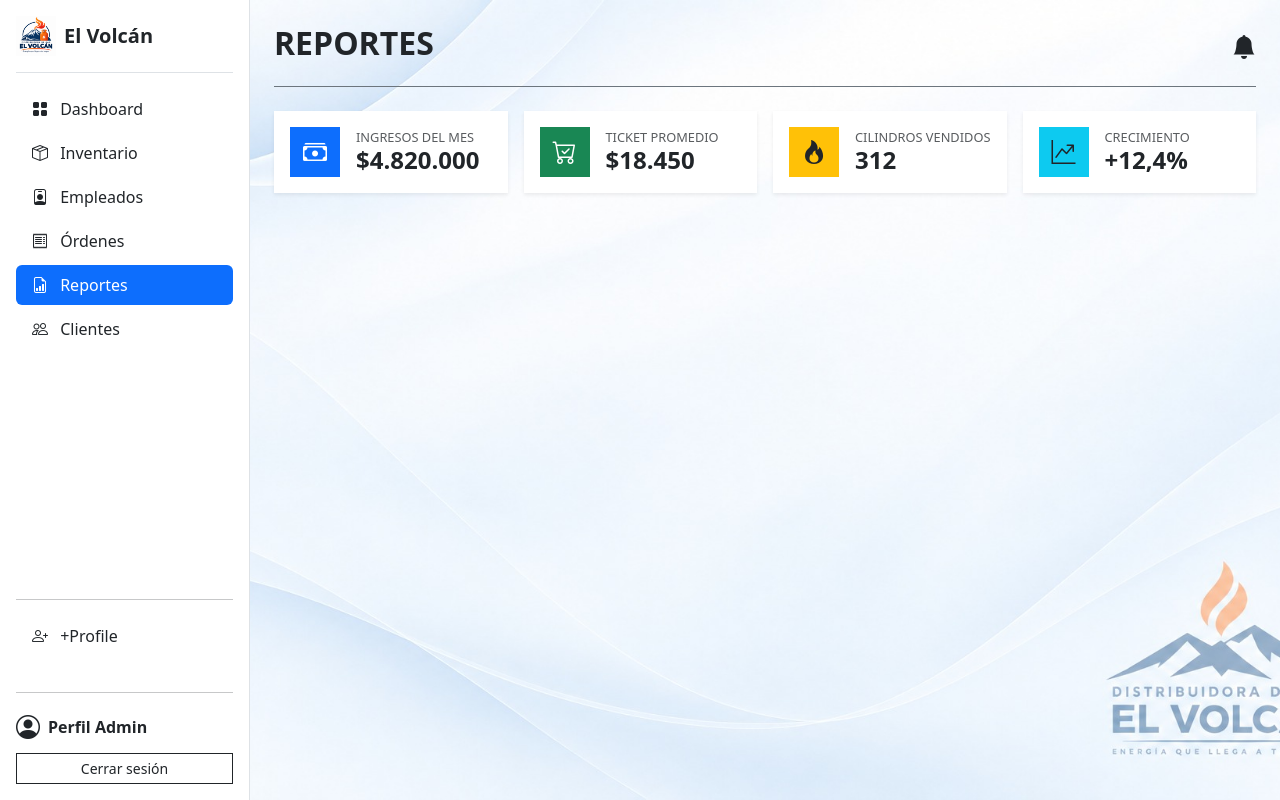
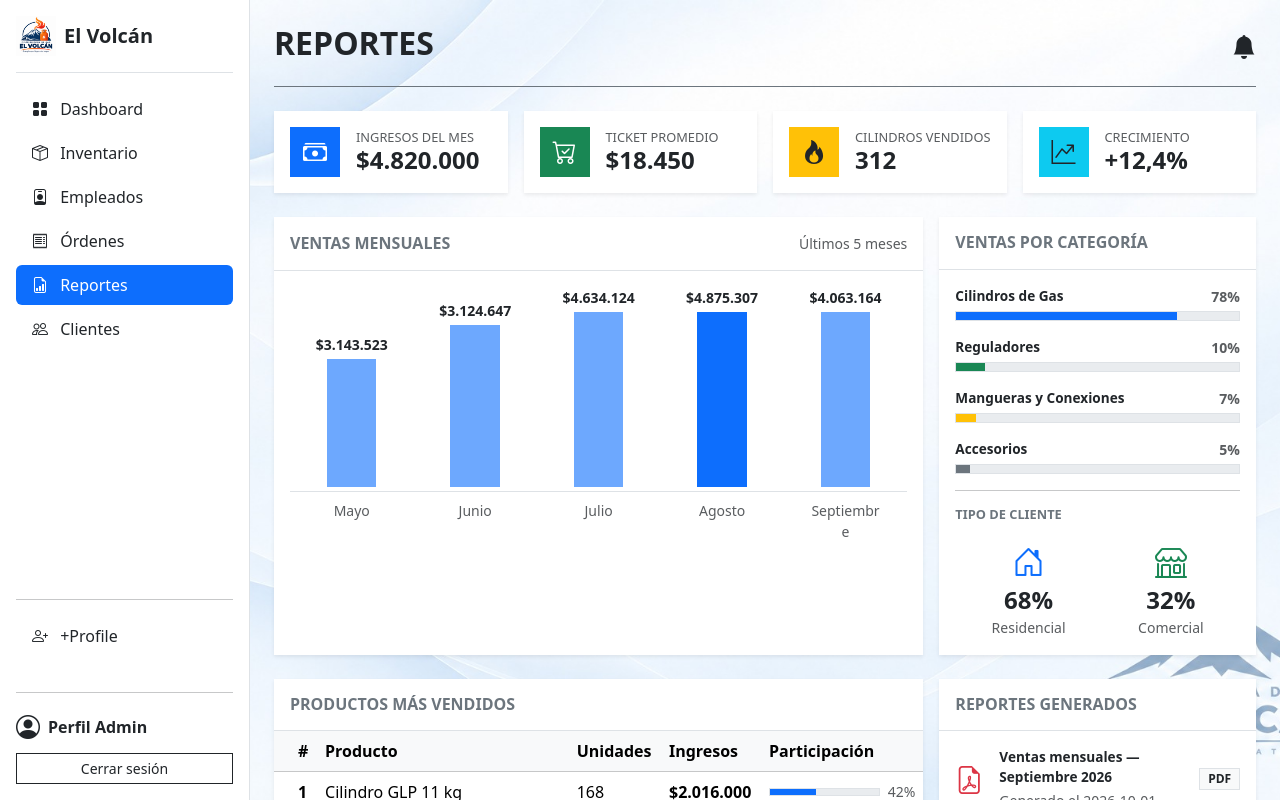
Before and after one commit to Ben0zero/Distribuidora-Gas-El-Volcan, a React (Vite) app in the folder Version 2/: page /admin/reportes in a window 1280 px wide. Built offline with nearby package versions, Linux system fonts and the light colour scheme.

Commit message:
feat(admin): pagina de Reportes terminado

```diff
--- a/Version 2/src/pages/admin/Reportes.jsx
+++ b/Version 2/src/pages/admin/Reportes.jsx
@@ -77,6 +77,139 @@ function Reportes() {
             </div>
             ))}
         </div>
+
+        {/* Fila 1: grafico de ventas + ventas por categoria */}
+        <div className="row g-3 mb-4">
+            <div className="col-lg-8">
+            <div className="card border-0 shadow-sm rounded-0 h-100">
+                <div className="card-header bg-white border-bottom py-3 d-flex justify-content-between align-items-center">
+                <h6 className="mb-0 fw-bold text-uppercase text-secondary">Ventas Mensuales</h6>
+                <span className="small text-muted">Últimos 5 meses</span>
+                </div>
+                <div className="card-body">
+                {/* Gráfico de barras hecho solo con divs de Bootstrap */}
+                <div className="d-flex align-items-end justify-content-around" style={{ height: 200 }}>
+                    {VENTAS_MENSUALES.map((v) => (
+                    <div key={v.mes} className="d-flex flex-column align-items-center h-100 justify-content-end" style={{ width: '8%' }}>
+                        <span className="small fw-bold text-dark mb-1">{v.monto}</span>
+                        <div className="bg-primary w-100" style={{ height: `${v.altura}%`, opacity: v.mes === 'Agosto' ? 1 : 0.6 }} />
+                    </div>
+                    ))}
+                </div>
+                <div className="d-flex justify-content-around border-top pt-2 mt-1">
+                    {VENTAS_MENSUALES.map((v) => (
+                    <span key={v.mes} className="small text-muted text-center" style={{ width: '12%' }}>
+                        {v.mes}
+                    </span>
+                    ))}
+                </div>
+                </div>
+            </div>
+            </div>
+
+            <div className="col-lg-4">
+            <div className="card border-0 shadow-sm rounded-0 h-100">
+                <div className="card-header bg-white border-bottom py-3">
+                <h6 className="mb-0 fw-bold text-uppercase text-secondary">Ventas por Categoría</h6>
+                </div>
+                <div className="card-body">
+                {POR_CATEGORIA.map((c) => (
+                    <div className="mb-3" key={c.categoria}>
+                    <div className="d-flex justify-content-between mb-1">
+                        <span className="fw-bold text-dark" style={{ fontSize: '0.85rem' }}>
+                        {c.categoria}
+                        </span>
+                        <span className="small fw-bold text-muted">{c.porcentaje}%</span>
+                    </div>
+                    <div className="progress rounded-0 border" style={{ height: 10 }}>
+                        <div className={`progress-bar ${c.color}`} role="progressbar" style={{ width: `${c.porcentaje}%` }} />
+                    </div>
+                    </div>
+                ))}
+
+                <hr />
+                <h6 className="fw-bold text-uppercase text-secondary mb-3" style={{ fontSize: '0.8rem' }}>
+                    Tipo de Cliente
+                </h6>
+                <div className="d-flex justify-content-around text-center">
+                    {TIPO_CLIENTE.map((t) => (
+                    <div key={t.tipo}>
+                        <i className={`bi ${t.icono} fs-2 ${t.color}`} />
+                        <h4 className="fw-bold mb-0">{t.porcentaje}%</h4>
+                        <span className="small text-muted">{t.tipo}</span>
+                    </div>
+                    ))}
+                </div>
+                </div>
+            </div>
+            </div>
+        </div>
+
+        {/* Fila 2: productos más vendidos + reportes generados */}
+        <div className="row g-3">
+            <div className="col-lg-8">
+            <div className="card border-0 shadow-sm rounded-0 h-100">
+                <div className="card-header bg-white border-bottom py-3">
+                <h6 className="mb-0 fw-bold text-uppercase text-secondary">Productos Más Vendidos</h6>
+                </div>
+                <div className="card-body p-0">
+                <div className="table-responsive">
+                    <table className="table table-hover mb-0 align-middle">
+                    <thead className="table-light">
+                        <tr>
+                        <th className="ps-4">#</th>
+                        <th>Producto</th>
+                        <th>Unidades</th>
+                        <th>Ingresos</th>
+                        <th style={{ width: '25%' }}>Participación</th>
+                        </tr>
+                    </thead>
+                    <tbody>
+                        {MAS_VENDIDOS.map((p, i) => (
+                        <tr key={p.producto}>
+                            <td className="ps-4 fw-bold">{i + 1}</td>
+                            <td>{p.producto}</td>
+                            <td>{p.unidades}</td>
+                            <td className="fw-bold">{p.ingresos}</td>
+                            <td>
+                            <div className="d-flex align-items-center gap-2">
+                                <div className="progress rounded-0 border flex-grow-1" style={{ height: 8 }}>
+                                <div className="progress-bar bg-primary" role="progressbar" style={{ width: `${p.participacion}%` }} />
+                                </div>
+                                <span className="small text-muted">{p.participacion}%</span>
+                            </div>
+                            </td>
+                        </tr>
+                        ))}
+                    </tbody>
+                    </table>
+                </div>
+                </div>
+            </div>
+            </div>
+
+            <div className="col-lg-4">
+            <div className="card border-0 shadow-sm rounded-0 h-100">
+                <div className="card-header bg-white border-bottom py-3">
+                <h6 className="mb-0 fw-bold text-uppercase text-secondary">Reportes Generados</h6>
+                </div>
+                <ul className="list-group list-group-flush">
+                {REPORTES_GENERADOS.map((r) => (
+                    <li className="list-group-item d-flex align-items-center py-3" key={r.nombre}>
+                    <i className={`bi ${r.icono} fs-3 me-3 ${r.color}`} />
+                    <div className="flex-grow-1">
+                        <div className="fw-bold text-dark" style={{ fontSize: '0.85rem' }}>
+                        {r.nombre}
+                        </div>
+                        <span className="small text-muted">Generado el {r.fecha}</span>
+                    </div>
+                    <span className="badge bg-light text-dark border rounded-0">{r.formato}</span>
+                    </li>
+                ))}
+                </ul>
+            </div>
+            </div>
+        </div>
         </div>
     </>
     )
```
